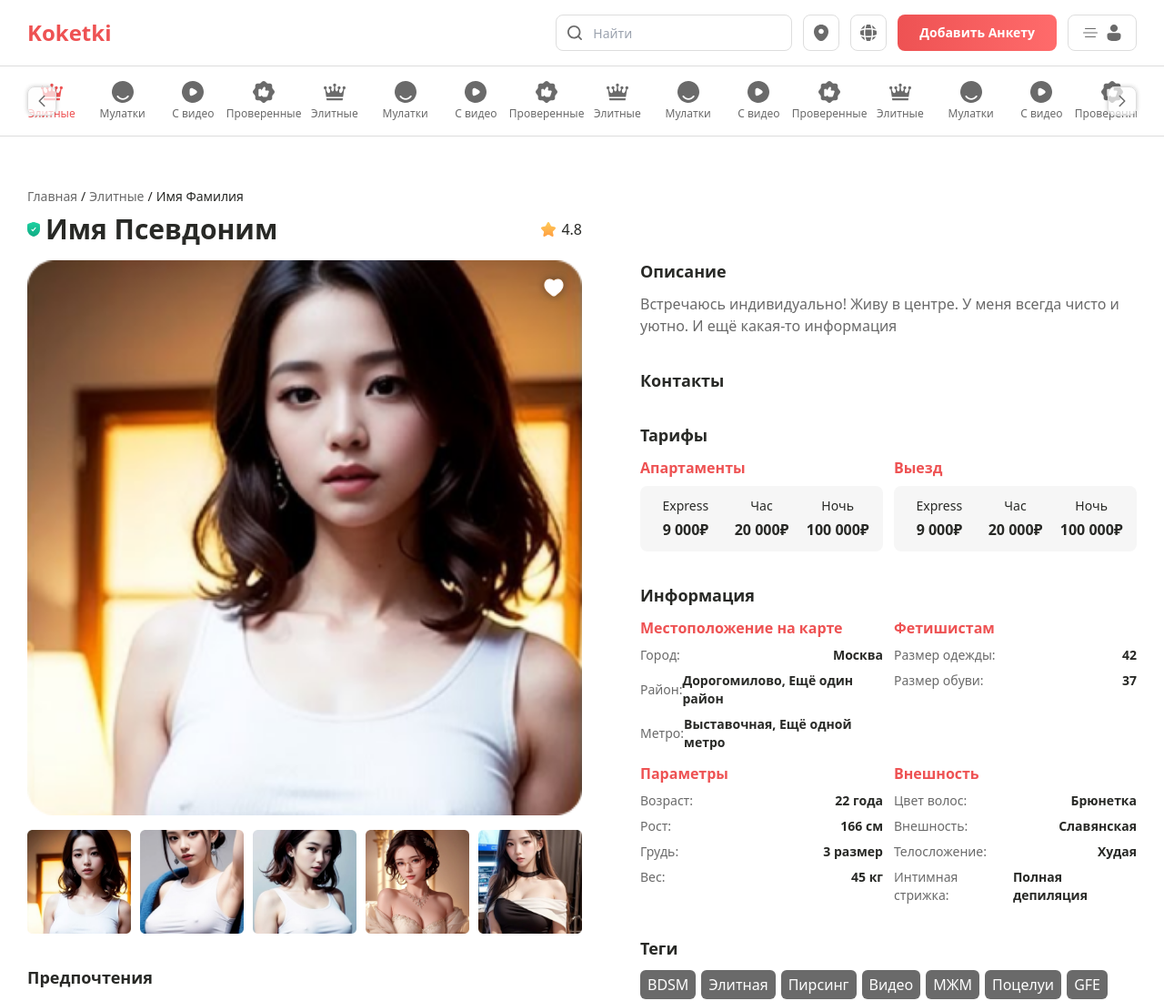
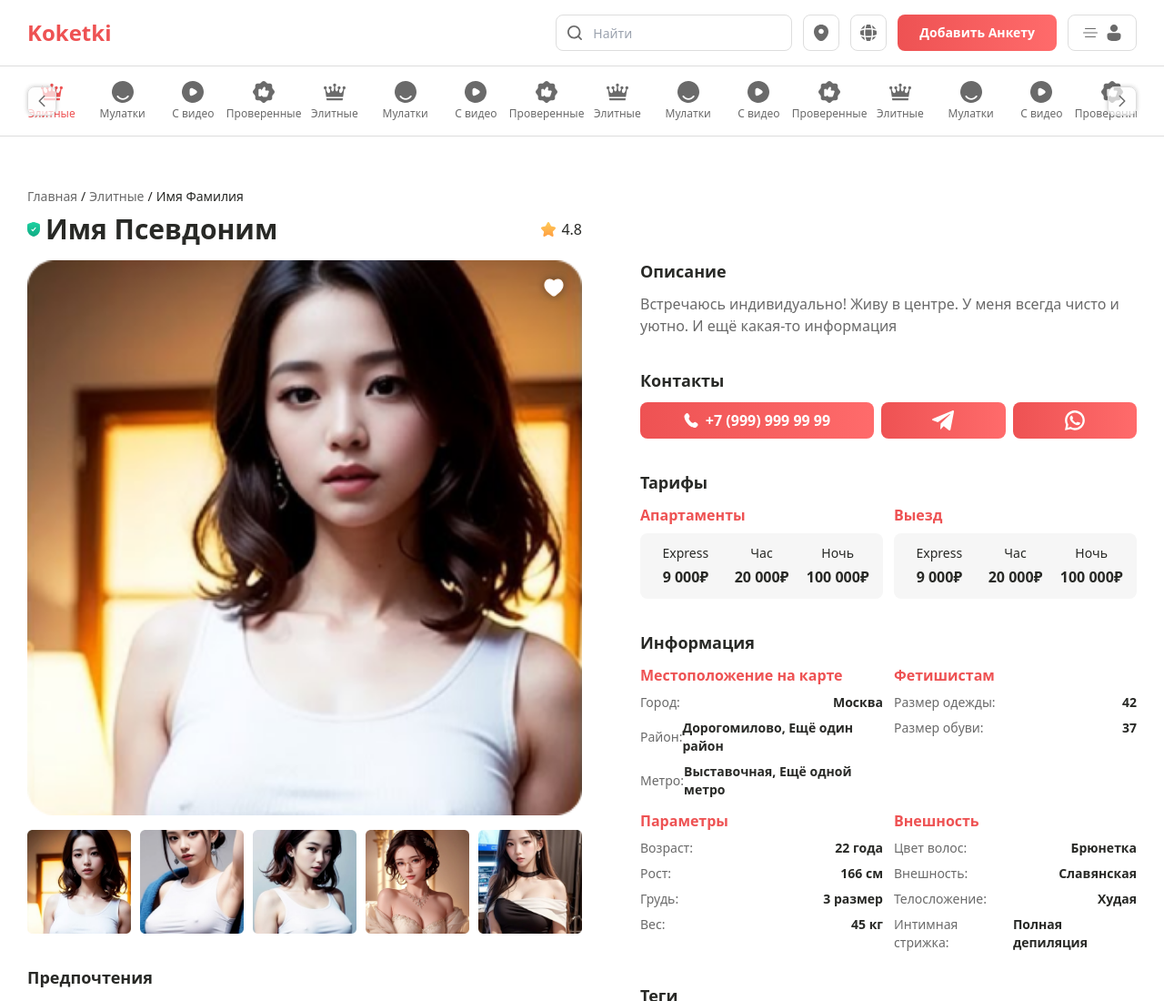
Before and after one commit to fire8327/Escort4, a website: page card-page.html in a window 1280 px wide. Shown: the top 1100 px of the page at 91% size. Drawn offline with nearby package versions, Linux system fonts and the light colour scheme.

Commit message:
add contacts

```diff
--- a/card-page.html
+++ b/card-page.html
@@ -504,7 +504,18 @@
                     </div>
                     <div class="flex flex-col gap-3">
                         <h3 class="text-sm md:text-base xl:text-[18px] font-semibold">Контакты</h3>
-
+                        <div class="flex items-center gap-2 w-full">
+                            <div href="tel:+79999999999" class="flex items-center justify-center px-4 h-9 md:h-10 grow gap-2 text-white font-semibold rounded-lg cursor-pointer bg-gradient-to-r from-[#EE5253] to-[#FF6B6B] showPhone">
+                                <img src="Assets/Images/card/phone.svg" alt="" class="w-3.5 md:w-4">
+                                <span class="shrink-0">+7 (999) 999 99 99</span>
+                            </div>
+                            <a href="#" class="h-9 md:h-10 md:w-[25%] px-2.5 rounded-lg flex items-center justify-center bg-gradient-to-r from-[#EE5253] to-[#FF6B6B]">
+                                <img src="Assets/Images/cardPage/tg.svg" alt="">
+                            </a>
+                            <a href="#" class="h-9 md:h-10 md:w-[25%] px-2.5 rounded-lg flex items-center justify-center bg-gradient-to-r from-[#EE5253] to-[#FF6B6B]">
+                                <img src="Assets/Images/cardPage/whatsapp.svg" alt="">
+                            </a>
+                        </div>
                     </div>
                     <div class="flex flex-col gap-3">
                         <h3 class="text-sm md:text-base xl:text-[18px] font-semibold">Тарифы</h3>
```
Also changed, not shown: Assets/CSS/main.css, Assets/Images/cardPage/tg.svg (added), Assets/Images/cardPage/whatsapp.svg (added).
